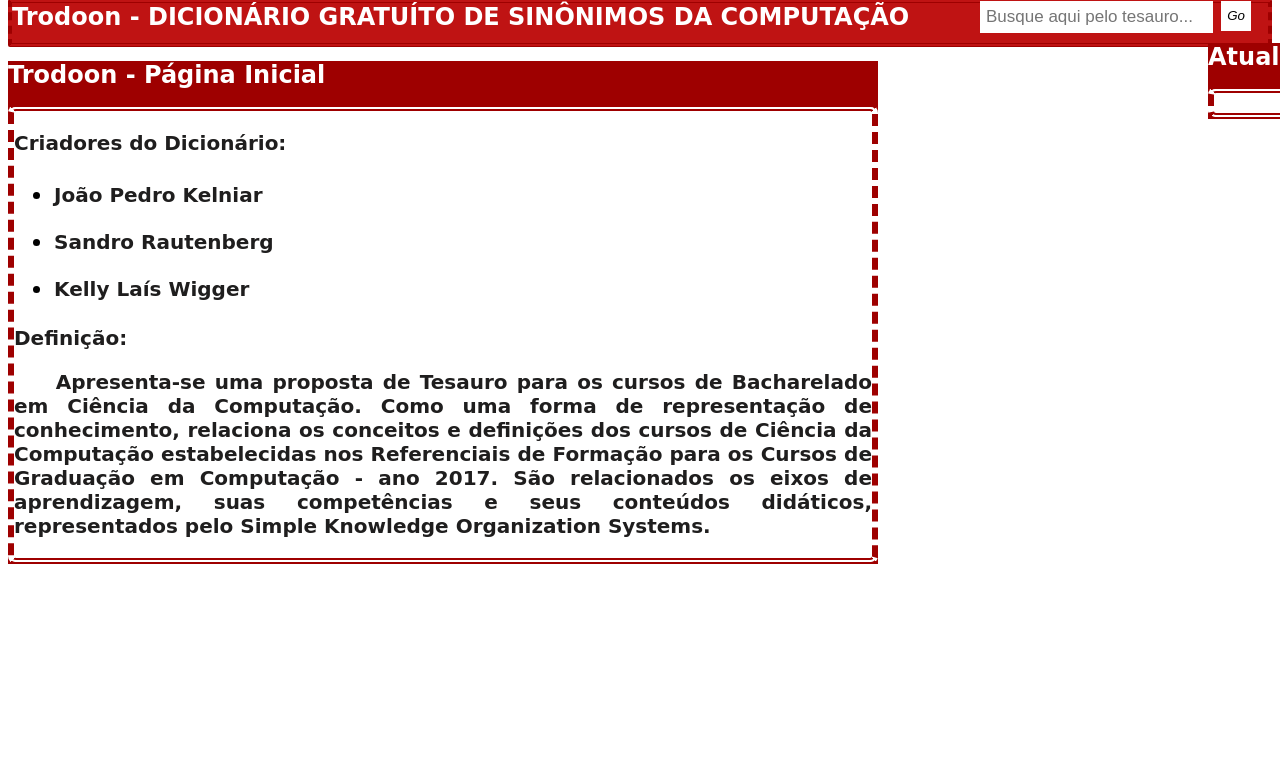
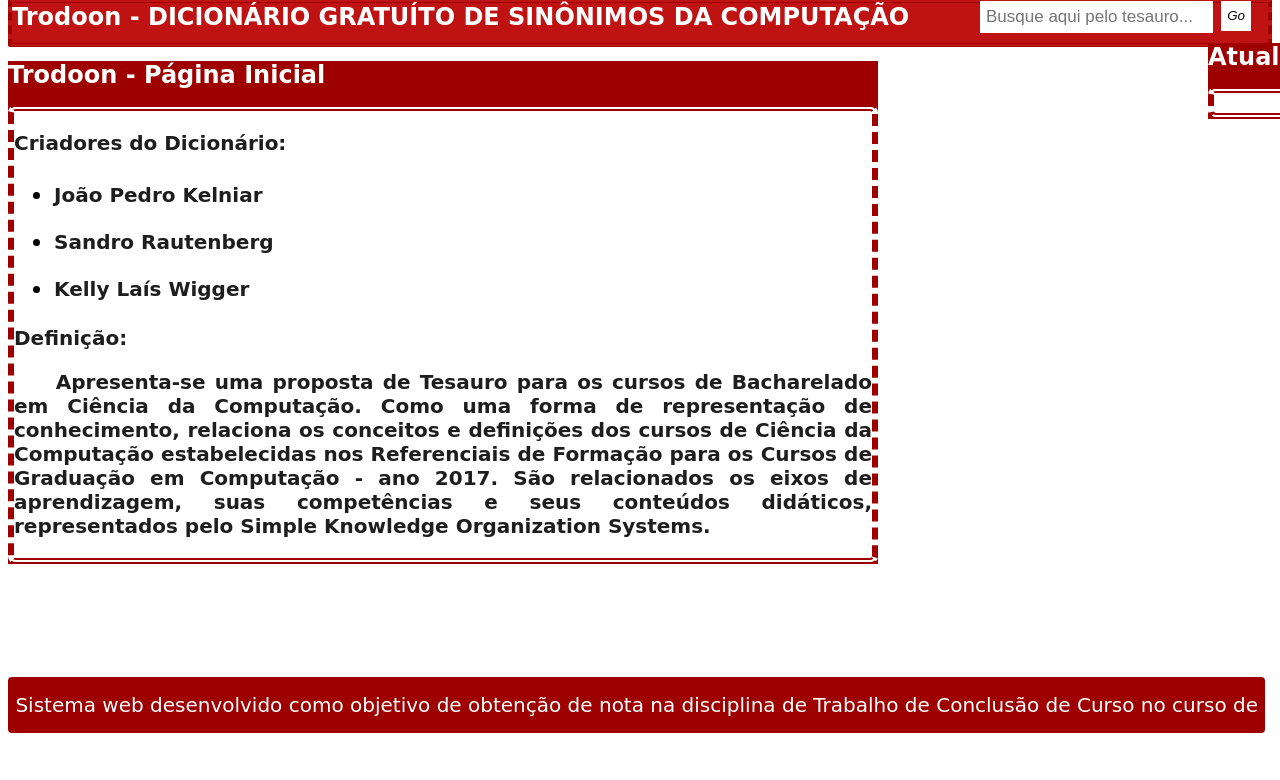
Before and after one commit to SasakiBill/alfathesaurus, a PHP site: page / in a window 1280 px wide; the page is wider, and only the part inside the window is pictured. Shown: the part 83-863 px from the top of that part. Before the commit the page ends 647 px from the top of that part, so only its background shows below. Run offline with PHP 8.4, Linux system fonts and the light colour scheme.

Commit message:
add rodapé

```diff
--- a/public/index.php
+++ b/public/index.php
@@ -51,3 +51,7 @@
     <h3></h3>
   </div>
 </div>
+
+<footer>
+  Sistema web desenvolvido como objetivo de obtenção de nota na disciplina de Trabalho de Conclusão de Curso no curso de Ciência da Computação - Universidade Estadual do Centro-Oeste.
+</footer>
--- a/public/resultSearch.php
+++ b/public/resultSearch.php
@@ -181,3 +181,7 @@
     ?>
     </div>
 </div>
+
+<footer>
+  Sistema web desenvolvido como objetivo de obtenção de nota na disciplina de Trabalho de Conclusão de Curso no curso de Ciência da Computação - Universidade Estadual do Centro-Oeste.
+</footer>
--- a/public/search.php
+++ b/public/search.php
@@ -62,3 +62,7 @@
     ?>
     </div>
 </div>
+
+<footer>
+  Sistema web desenvolvido como objetivo de obtenção de nota na disciplina de Trabalho de Conclusão de Curso no curso de Ciência da Computação - Universidade Estadual do Centro-Oeste.
+</footer>
--- a/view/css/backup.css
+++ b/view/css/backup.css
@@ -137,9 +137,26 @@ p {
     background-color: #fff;
     border-radius: 8px;
     border-style: double dashed;
+    border-color: #fff;
     border-width: 6px;
     border-color: #9E0000;
     font-size: 25px;
+}
+
+footer {
+    font-family: Apple Chancery, cursive;
+    position: relative;
+    bottom: -5px;
+    background-color: #9E0000;
+    color: #FFF;
+    font-size: 20px;
+    width: 99%;
+    height: 50px;
+    text-align: center;
+    line-height: 50px;
+    border-radius: 4px;
+    border-style: double dashed;
+    border-color: #9E0000;
 }
 
 .resultado-container {
```
